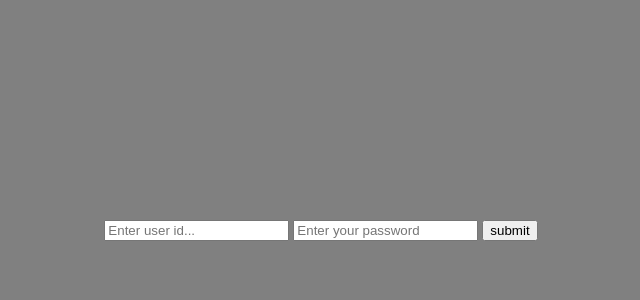
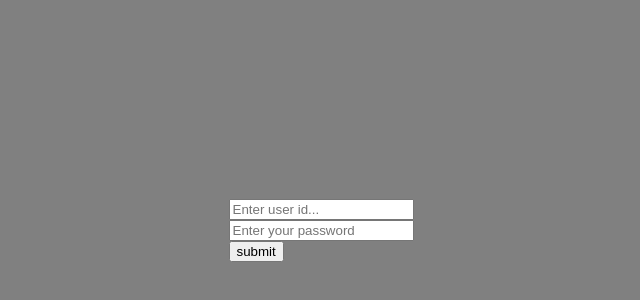
Before and after one commit to Swaing300/Password-Verifier, a plain HTML site: page index.html in a window 1280 px wide. Shown: the part 178-478 px from the top of the page, without its empty margins (319-959 px from the left). Drawn offline with Linux system fonts and the light colour scheme.

Commit message:
Update index.html

```diff
--- a/index.html
+++ b/index.html
@@ -22,8 +22,8 @@
 </head>
 <body>
     <form action="try.html">
-        <input type="text" placeholder="Enter user id..." id="input">
-        <input type="password" name="" placeholder="Enter your password" id="pass">
+        <input type="text" placeholder="Enter user id..." id="input"><br>
+        <input type="password" name="" placeholder="Enter your password" id="pass"><br>
         <input type="submit" value="submit" id="submit">
     </form>
     <script>
```
